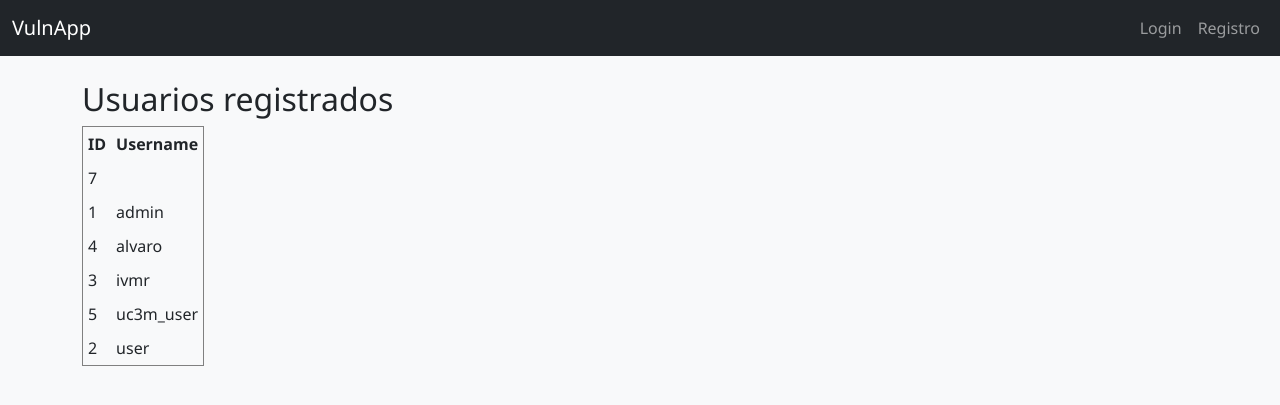
After one commit to ivmrz/TFG, a Flask app: page /users in a window 1280 px wide. The commit adds this page. Shown: the top 405 px of the page. Run offline with Flask 2, Linux system fonts and the light colour scheme; data comes from the database, SQL or seed files in the repository; both versions use the stored data as it was after the commit.

Commit message:
Cambios para A04

```diff
--- a/app.py
+++ b/app.py
@@ -2,9 +2,20 @@ from flask import Flask, request, g, redirect, render_template, session, url_for
 import sqlite3
 import os
 from werkzeug.security import generate_password_hash, check_password_hash
+from datetime import timedelta
 
 app = Flask(__name__)
 app.secret_key = 'dev-secret-key'  # vulnerable: clave fija y corta
+
+# Para que la sesión expire tras 5 minutos de innactividad
+app.config.update(
+    PERMANENT_SESSION_LIFETIME=timedelta(minutes=5)
+)
+
+# Para que la cookie de sesión pueda ser robada por XSS
+app.config.update(
+    SESSION_COOKIE_HTTPONLY=False
+)
 
 DATABASE = os.path.join(os.path.dirname(__file__), 'vulnapp.db')
 
@@ -46,6 +57,7 @@ def login():
 #----------------------------------------------------------------------------------------------------------------------------------
         # VULNERABLE:
         if user:
+            session.permanent = True # Sesión que caduca tras 5 minutos de innactividad
             # VULNERABLE: sesión simple, sin flags de seguridad
             session['user_id'] = user[0]
             session['username'] = user[1]
@@ -56,6 +68,7 @@ def login():
 
         # CORREGIDO (NO VULNERABLE): Si el usuario existe y el hash coincide
         # if user and check_password_hash(user[2], password):
+        #     session.permanent = True # Sesión que caduca tras 5 minutos de innactividad
         #     session['user_id'] = user[0]
         #     session['username'] = user[1]
         #     return redirect(url_for('dashboard'))
@@ -65,9 +78,18 @@ def login():
 #----------------------------------------------------------------------------------------------------------------------------------
     return render_template('login.html', msg=msg)
 
+@app.route('/users')
+def users():
+    cur = get_db().execute("SELECT id, username FROM users")
+    users = cur.fetchall()
+    cur.close()
+
+    return render_template('users.html', users=users)
+
 @app.route('/dashboard')
 def dashboard():
     if 'user_id' not in session:
+        session.clear()
         return redirect(url_for('login'))
     # VULNERABLE: muestra el username sin escape consciente (template puede ser vulnerable)
     return render_template('dashboard.html', username=session.get('username'))
--- a/templates/base.html
+++ b/templates/base.html
@@ -13,6 +13,7 @@
         <div class="collapse navbar-collapse">
           <ul class="navbar-nav ms-auto">
             {% if 'user_id' in session %}
+              <li class="nav-item"><a class="nav-link" href="{{ url_for('users') }}">Usuarios</a></li>
               <li class="nav-item"><a class="nav-link" href="{{ url_for('dashboard') }}">Dashboard</a></li>
               <li class="nav-item"><a class="nav-link" href="{{ url_for('logout') }}">Salir</a></li>
             {% else %}
--- /dev/null
+++ b/templates/users.html
@@ -0,0 +1,20 @@
+{% extends "base.html" %}
+
+{% block content %}
+<h2>Usuarios registrados</h2>
+
+<table border="1" cellpadding="5">
+    <tr>
+        <th>ID</th>
+        <th>Username</th>
+    </tr>
+
+    {% for user in users %}
+    <tr>
+        <td>{{ user[0] }}</td>
+        <!-- ⚠️ VULNERABLE: XSS almacenado -->
+        <td>{{ user[1] | safe }}</td>
+    </tr>
+    {% endfor %}
+</table>
+{% endblock %}
```
Also changed, not shown: vulnapp.db.
